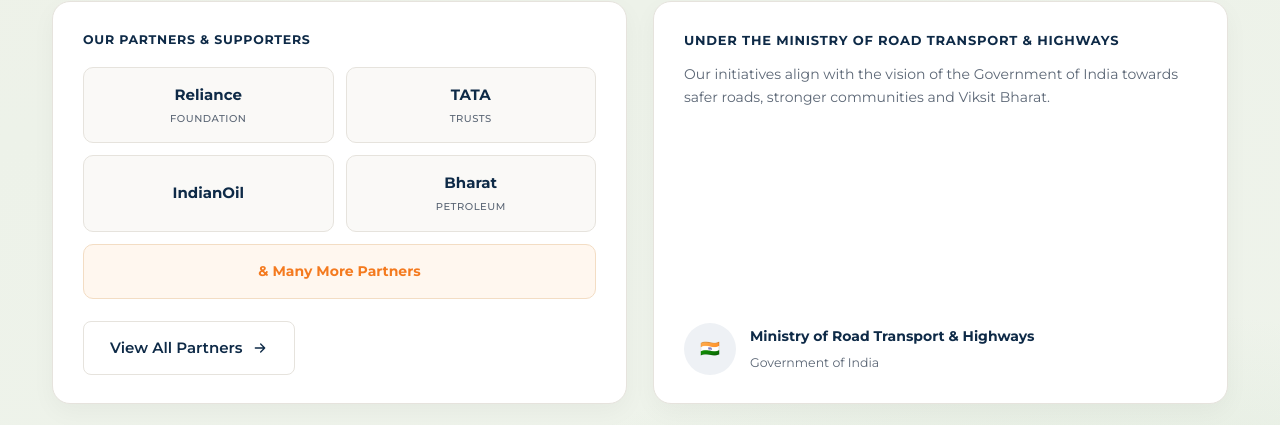
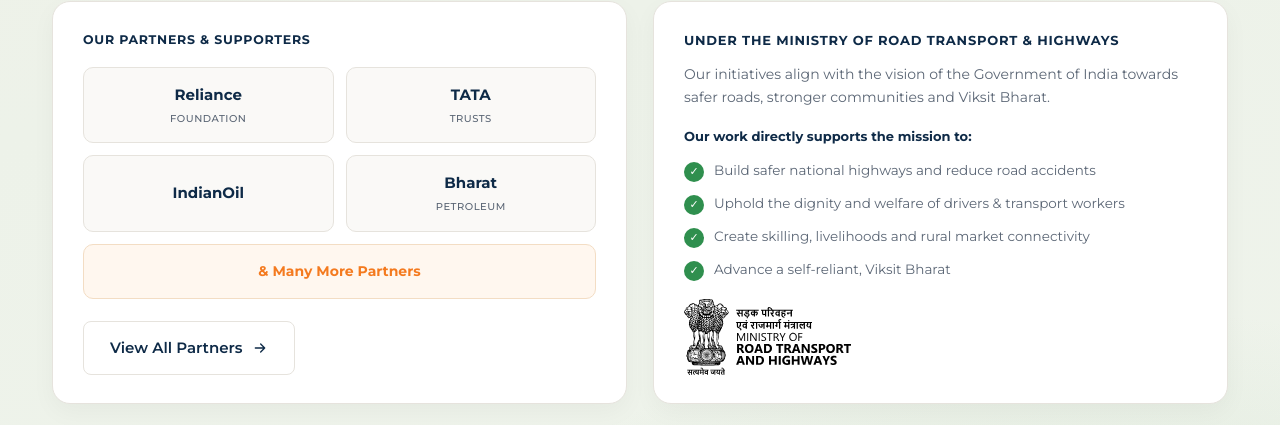
Before and after one commit to revotron8753/roadveer-landing, a Next.js app: page /v2 in a window 1280 px wide. Shown: the part 4336-4761 px from the top of the page. Built offline with nearby package versions, Linux system fonts and the light colour scheme.

Commit message:
added morth logo

```diff
--- a/src/app/v2/page.tsx
+++ b/src/app/v2/page.tsx
@@ -327,12 +327,15 @@ export default function V2Page() {
             <div className="tv-ministry">
               <p className="lbl">UNDER THE MINISTRY OF ROAD TRANSPORT &amp; HIGHWAYS</p>
               <p>Our initiatives align with the vision of the Government of India towards safer roads, stronger communities and Viksit Bharat.</p>
+              <p className="tv-ministry-sub">Our work directly supports the mission to:</p>
+              <ul className="tv-ministry-list">
+                <li>Build safer national highways and reduce road accidents</li>
+                <li>Uphold the dignity and welfare of drivers &amp; transport workers</li>
+                <li>Create skilling, livelihoods and rural market connectivity</li>
+                <li>Advance a self-reliant, Viksit Bharat</li>
+              </ul>
               <div className="tv-ministry-emblem">
-                <span className="em">🇮🇳</span>
-                <div>
-                  <b>Ministry of Road Transport &amp; Highways</b><br />
-                  <span>Government of India</span>
-                </div>
+                <img src="/Ministry_of_Road_Transport_and_Highways.svg" alt="Ministry of Road Transport & Highways, Government of India" />
               </div>
             </div>
           </div>
--- a/src/app/v2/v2.css
+++ b/src/app/v2/v2.css
@@ -325,11 +325,16 @@
 .tv-logo-more { grid-column: span 2; color: var(--o); background: #fff7ef; border-color: #f3ddc4; font-size: 14px; min-height: 50px; }
 .tv-partners-card .tv-btn { align-self: flex-start; margin-top: auto; }
 .tv-ministry .lbl { color: var(--navy); font-weight: 700; font-size: 13px; letter-spacing: .06em; margin: 0 0 12px; }
-.tv-ministry p { color: var(--muted); font-size: 14px; line-height: 1.6; margin: 0 0 20px; }
-.tv-ministry-emblem { display: flex; align-items: center; gap: 14px; margin-top: auto; }
-.tv-ministry-emblem .em { width: 52px; height: 52px; border-radius: 50%; background: #eef1f5; display: grid; place-items: center; font-size: 16px; font-weight: 700; color: var(--navy); flex: none; }
-.tv-ministry-emblem b { color: var(--navy); font-size: 14px; line-height: 1.3; }
-.tv-ministry-emblem span { color: var(--muted); font-size: 12.5px; }
+.tv-ministry p { color: var(--muted); font-size: 14px; line-height: 1.6; margin: 0 0 18px; }
+.tv-ministry p.tv-ministry-sub { color: var(--navy); font-weight: 700; font-size: 13px; margin: 0 0 14px; }
+.tv-ministry-list { list-style: none; padding: 0; margin: 0; display: flex; flex-direction: column; gap: 12px; }
+.tv-ministry-list li { display: flex; align-items: flex-start; gap: 10px; font-size: 13.5px; color: var(--muted); line-height: 1.45; }
+.tv-ministry-list li::before {
+  content: "✓"; width: 20px; height: 20px; border-radius: 50%; background: var(--green);
+  color: #fff; font-size: 11px; display: grid; place-items: center; flex: none; margin-top: 1px;
+}
+.tv-ministry-emblem { display: flex; align-items: center; margin-top: auto; padding-top: 8px; }
+.tv-ministry-emblem img { height: 76px; width: auto; max-width: 100%; }
 
 /* ===================== JOIN MOVEMENT ===================== */
 .tv-join { padding: 0; }
```
Also changed, not shown: public/Ministry_of_Road_Transport_and_Highways.svg (added).
